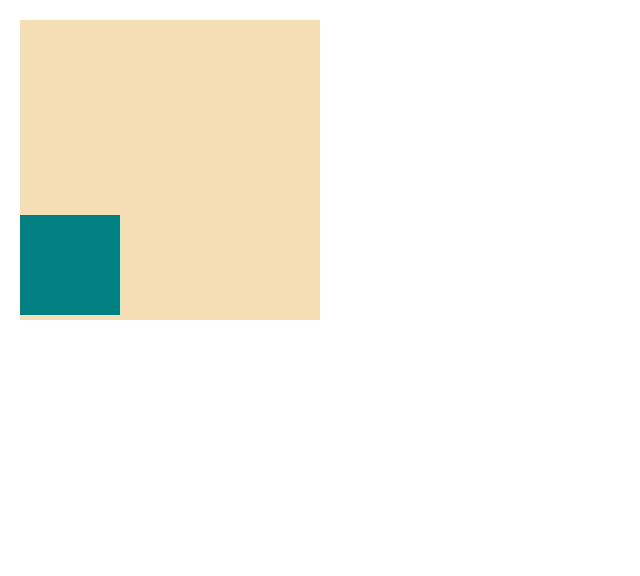
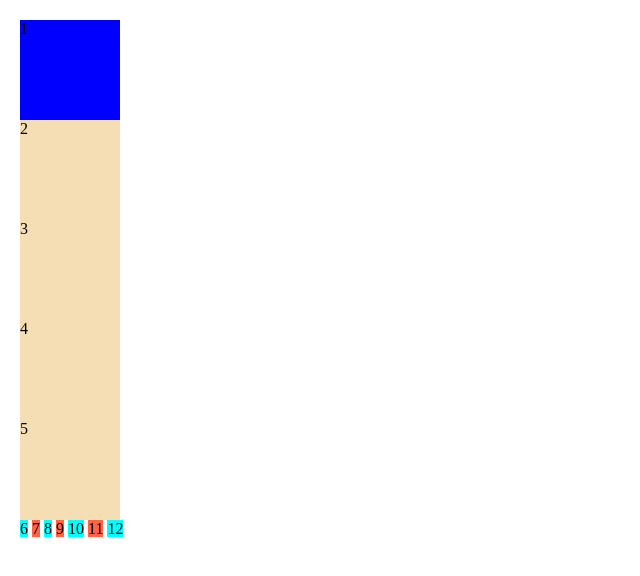
Before and after one commit to taewan625/kokoa_clone_review, a plain HTML site: page home.html in a window 1280 px wide. Shown: the whole page, without its empty margins (0-640 px from the left). Drawn offline with Linux system fonts and the light colour scheme.

Commit message:
#3.14
pseudo nth-child first-child last-child nth-child(even) 개념

```diff
--- a/home.html
+++ b/home.html
@@ -9,26 +9,46 @@
         margin: 20px;
       }
       div {
-        width: 300px;
-        height: 300px;
-        color: white;
+        width: 100px;
+        height: 100px;
         background-color: wheat;
-        position: relative;
-        /*position absoult의 parents 보여줄려고 넣음  얘가 없을때는 relative한게 body이므로 body기준으로 움직임*/
       }
-      .green {
+      div:first-child {
+        background-color: blue;
+      }
+      div:nth-child(6) {
+        background-color: green;
+      }
+      span {
+        background-color: tomato;
+      }
+      span:last-child {
         background-color: teal;
-        height: 100px;
-        width: 100px;
-        position: relative; /*div가 처음 존재한 곳을 기준점으로 조금씩 이동할 때 사용 */
-        position: absolute; /* position relative가 존재하는 parents를 기준으로 이동*/
-        bottom: 5px;
+      }
+      span:nth-child(even) {
+        /* = 2n+1 */
+        background-color: aqua;
       }
     </style>
   </head>
   <body>
-    <div id="one">
-      <div class="green"></div>
-    </div>
+    <div>1</div>
+    <div>2</div>
+    <div>3</div>
+    <div>4</div>
+    <div>5</div>
+
+    <span>6</span>
+    <span>7</span>
+    <span>8</span>
+    <span>9</span>
+    <span>10</span>
+    <span>11</span>
+    <span>12</span>
   </body>
 </html>
+<!-- #### 아주 중요 #### -->
+<!-- pseudo first-child 랑 last-child는 tag 내용이 달라도 tag 전체를 한 묶음으로 보고 처음과 끝을 인식한다.
+그래서 div last-child는 존재자체를 하지 않는다. last-child는 span에만 존재하게됨
+마찬가지로 nth-child도 div랑 span 전체 개수 기준으로 하게되서 span nth-child(2)는 존재 X
+span nth-child(6)은 존재 span nth-chlid(even)도 div부터시작해서 짝수를 찾는거라서 6번 8번이 색이 바뀜-->
```
